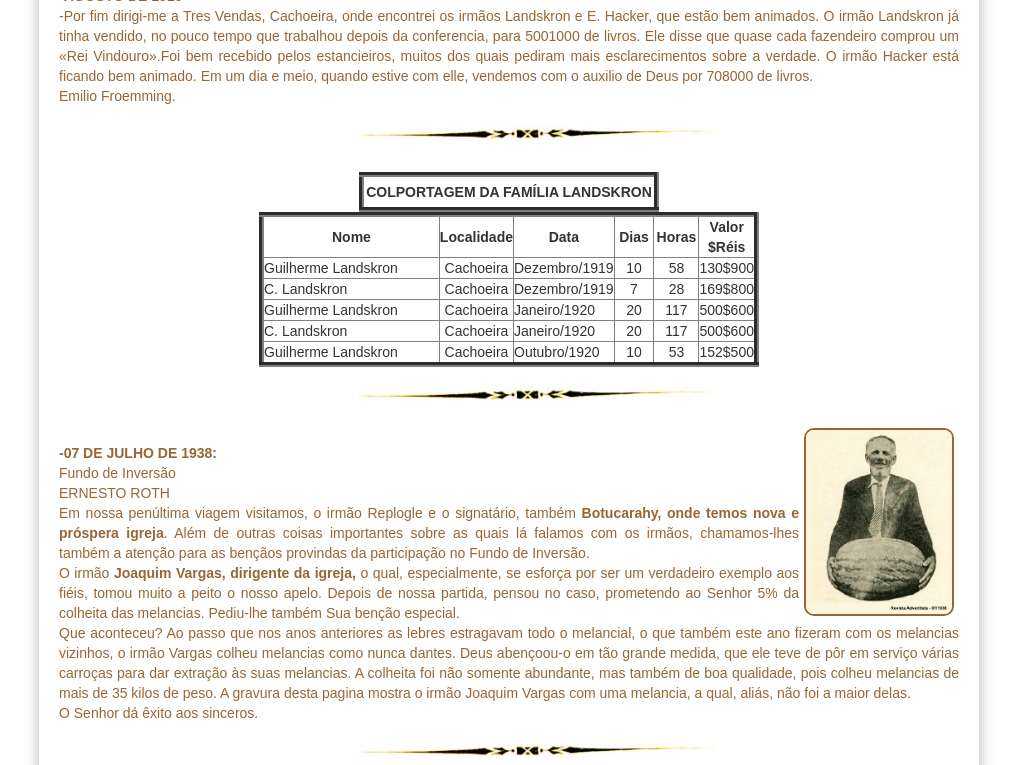
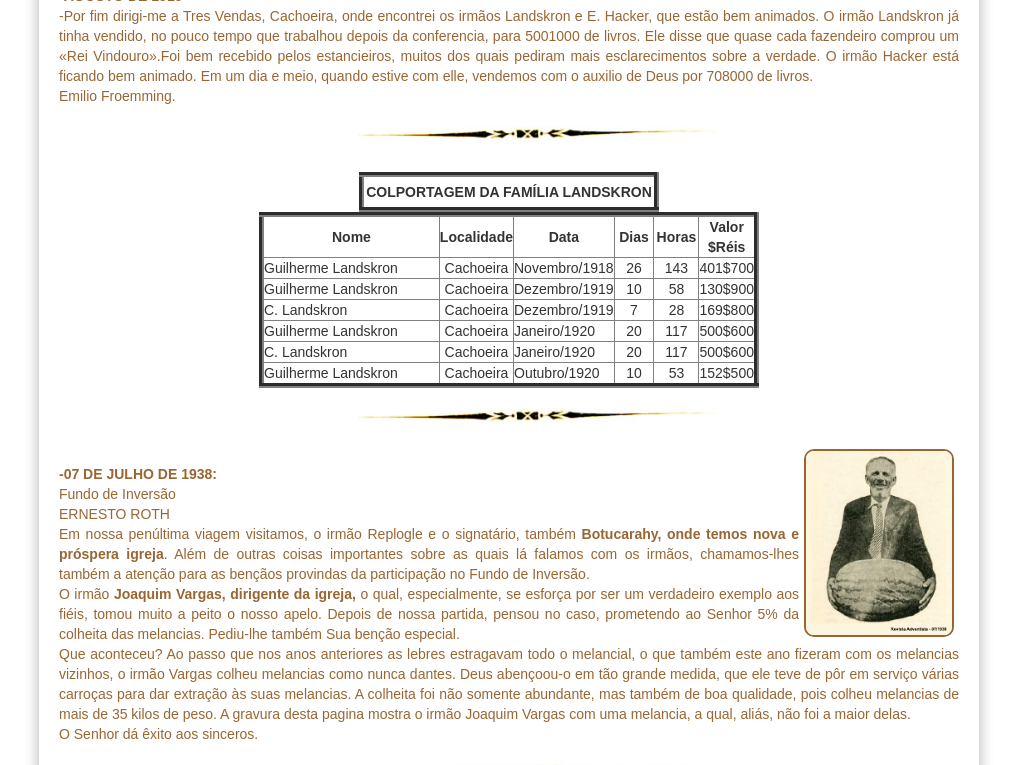
Before and after one commit to claudiovargas1955/claudiovargas1955.github.io, a Jekyll site: the page built from _pages/história-da-iasd-bosque.html, in a window 1280 px wide and 900 px high, scrolled down 1671 px, cut to the strip 0-765 px from the top of the window. Shown: the whole strip, without its empty margins (131-1148 px from the left). Built offline with Jekyll 4.4.1, drawn with Linux system fonts in a browser that asks for light colours; some web fonts are replaced.

Commit message:
Update história-da-iasd-bosque.html

```diff
--- a/_pages/história-da-iasd-bosque.html
+++ b/_pages/história-da-iasd-bosque.html
@@ -180,6 +180,15 @@ Emilio Froemming.<br>
         <tr>
            <td align="left" width="300px">Guilherme Landskron</td>
            <td align="center" width="50px">Cachoeira</td>
+           <td align="center">Novembro/1918</td>
+           <td align="center">26</td>
+           <td align="center">143</td>
+           <td align="center">401$700</td>
+        </tr>
+
+        <tr>
+           <td align="left" width="300px">Guilherme Landskron</td>
+           <td align="center" width="50px">Cachoeira</td>
            <td align="center">Dezembro/1919</td>
            <td align="center">10</td>
            <td align="center">58</td>
```
